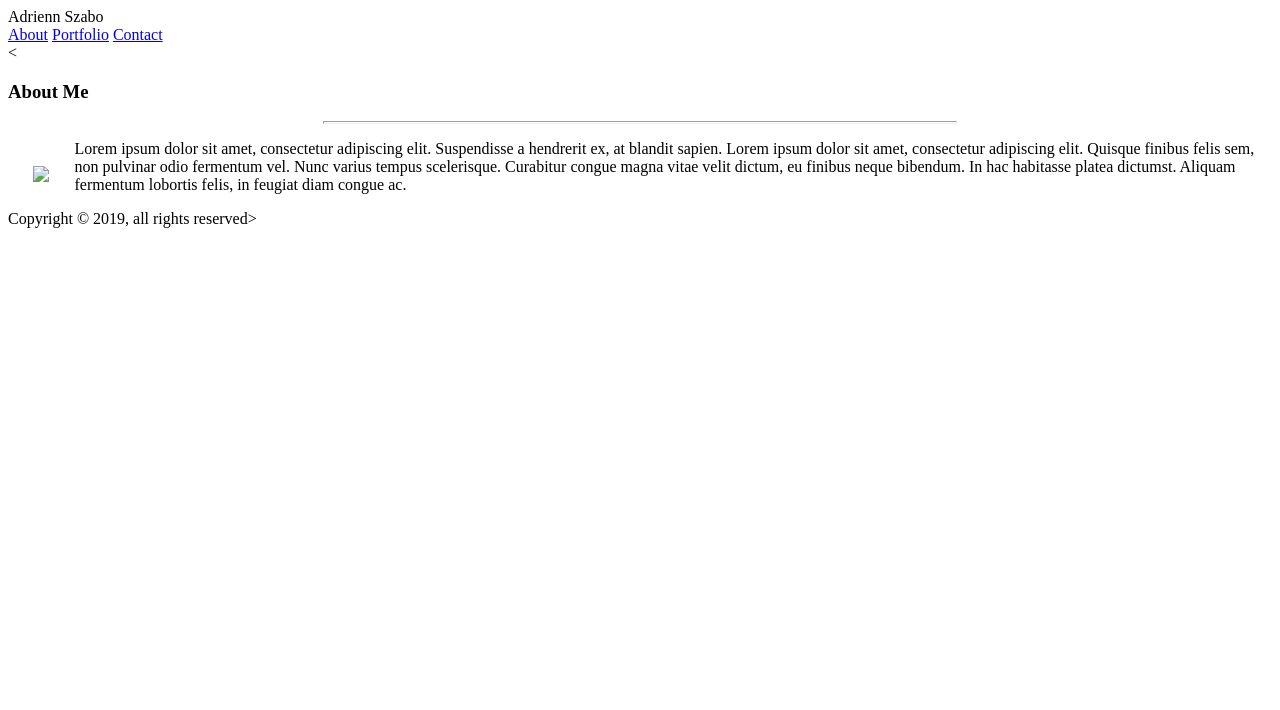
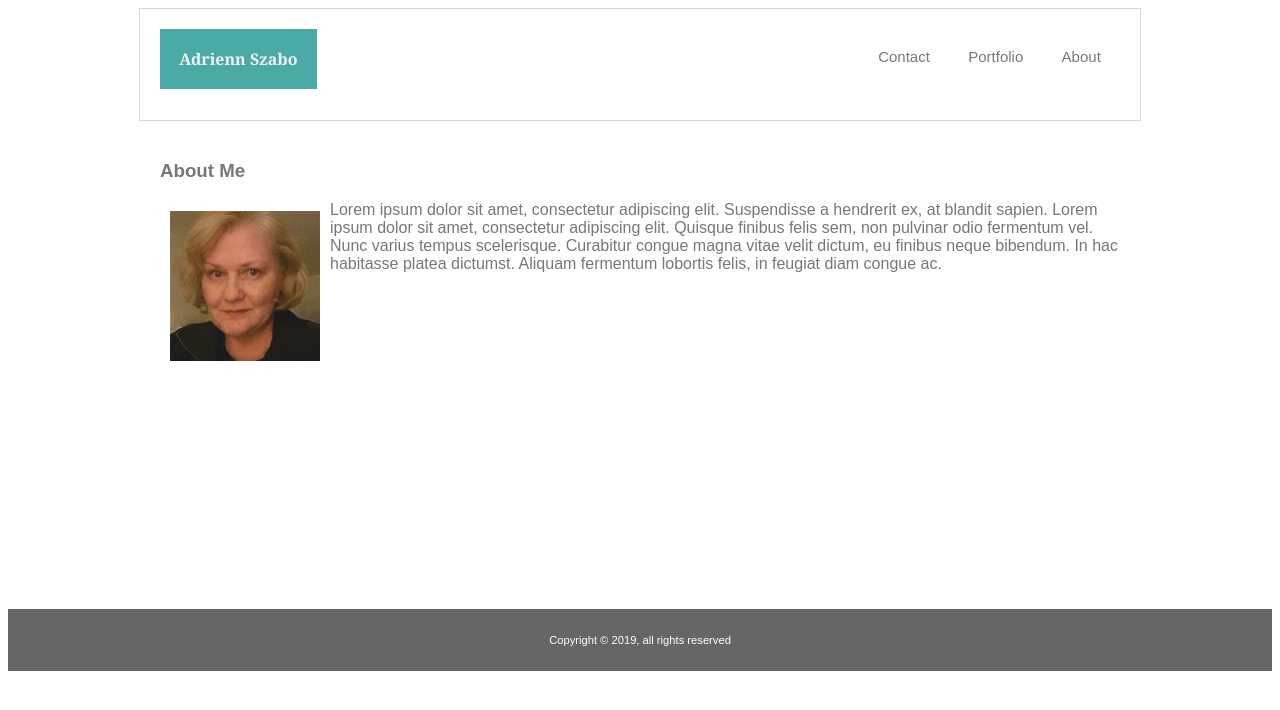
Before and after one commit to Adrienne-S/Basic-Portfolio, a plain HTML site: page index.html in a window 1280 px wide. Drawn offline with Linux system fonts and the light colour scheme; files that its build step writes are made by us from their sources.

Commit message:
Adding styling to index

```diff
--- a/assets/css/style.css
+++ b/assets/css/style.css
@@ -1,13 +1,92 @@
+
+/*Body styling */
+body {
+    color: #777777;
+    font-family: Arial, Helvetica, sans-serif;
+}
+
+.wrapperNav {
+    background-color: #ffffff;
+    align-content:center;
+    border: 1px solid #cccc;
+    max-width: 960px;
+    margin: 0 auto;
+    padding: 20px;
+}
+
+/* Style the top name banner */
+.topNav h1 {
+    float: left;
+    background-color: #4aaaa5;
+    text-align: center;
+    color: #f2f2f2;
+    font-family: Georgia, 'Times New Roman', Times, serif;
+    height: 2%;
+    width: max;
+    margin-top: 0;
+    margin-right: -5%;
+    padding: 2% 2%;
+    font-size: 100%;
+    }
+
+/* Style the top nav links */
+.topNav a {
+    float: right;
+    color: #777777;
+    margin-left: auto;
+    margin-top: 0;
+    padding: 2% 2%;
+    font-size: 15px;
+    text-decoration: none;
+    display: inline-block;
+  }
+
+  /* Change the color of links on hover */
+  .topNav a:hover {
+    color: #4BAB76;
+}
+
+/*Positioning content*/
+.wrapper {
+    position: relative;
+    background-color: #ffffff
+    border-color: 1px solid #dddddd;
+    max-width: 960px;
+    margin: 0 auto;
+    padding: 20px;
+
+}
+
+#.container{
+    float: left;
+    background-color: blue;
+}
+
 img {
     float:left;
-    margin: 1%;
-    padding: 1%;
+    opacity: 0.9;
+    margin: 10px;
+    position: relative;
 }
 
-.box{
-      width: 29.33%
-    margin: 1%;
-    padding: 1%;
-    height: 120;
-    background: aqua;
+img:hover{
+    opacity: 1;
+    filter: alpha(opacity=50); /* For IE8 and earlier */
 }
+
+/* Footer positioning */
+#bottom {
+    position: relative;
+    background-color: #666666;
+    color: #fff;
+    text-align: center;
+    margin-top: 300px;
+    font-family: Arial, Helvetica, sans-serif;
+    font-size: .7em;
+    padding: 2% 2%;
+    clear: both;
+}
+
+.clearfix {
+overflow: auto;
+}
--- a/index.html
+++ b/index.html
@@ -3,45 +3,44 @@
 
 <head>
     <meta charset="UTF-8">
-    <link rel="stylesheet" type="text/css" href="assets/style.css">
     <meta name="author" content="Adrienn Szabo">
     <title>Adrienn Szabo Portfolio</title>
+    <link rel="stylesheet" type="text/css" href="assets/css/style.css">
 </head>
 
-<div class="top-box">
-    <!-- Header Section -->
+<body>
+    <!-- Top Nav Section -->
+    <div class="wrapperNav"class="clearfix">
+            <div class="topNav">
         <header>
-        <!-- Fixed div -->
-        <div id="fixed">
-            Adrienn Szabo<br>
+            <h1>Adrienn Szabo <br>
+            </h1>
+        </header>
+        <nav>
+        <a class="nav-link active" href="index.html">About</a>
+        <a class="nav-link" href="portfolio.hmtl">Portfolio</a>
+        <a class="nav-link" href="contact.html">Contact</a>
+    </nav>
         </div>
+    </div>
+    <!-- Wrapper -->
+    <div class="wrapper"class="clearfix">
+        <div class="container"></div>
+        <div>
+            <section id="content">
+                <!---Article (With a Heading) within Section-->
+                <article>
+                    <!--Header within the Article-->
+                    <header>
+                        <h1>About Me</h1>
                     </header>
 
-    <!---Top Nav bar -->
-    <nav id="nav-bar">
-        <a href="index.html">About</a>
-        <a href="portfolio.hmtl">Portfolio</a>
-        <a href="contact.html">Contact</a>
-    </nav>
+                    <div id="photo">
+                        <!-- ADD PHOTO -->
+                        <img src="assets/images/portfolio-photo.jpg" alt="Portfolio photo" class="img-thumbnail">
                     </div>
 
-<body id="mid-article">
-    <!-- Wrapper -->
-<div class="wrapper">
-    <!-- Content Section -->
-    <div class="outer-box"></div>
-        <<div>
-            <section id="content">
-            <!---Article (With a Heading) contained within the Section-->
-            <article>
-                <!--Header within the Article-->
-                <h1>About Me</h1>
-                <hr width="50%" size="3" corlo="0">
-                <!--Photo-->
-                <div><!-- ADD PHOTO -->
-                    <img src="assets/images/####"
-                </div>
-                <!-- Body copy in the Article to EDIT-->
+                    <!-- Article copy to EDIT-->
                     <p>Lorem ipsum dolor sit amet, consectetur adipiscing elit. Suspendisse a hendrerit ex, at blandit
                         sapien.
                         Lorem ipsum dolor sit amet, consectetur adipiscing elit. Quisque finibus felis sem, non pulvinar
@@ -54,10 +53,11 @@
         </div>
     </div>
     </section>
-
-    <footer class="footer">Copyright &copy; 2019, all rights reserved>
-        <footer>
-
+    <div ID="bottom"class="clearfix">
+        <div class="footer"></div>
+        <footer>Copyright &copy; 2019, all rights reserved
+        </footer>
+    </div>
 </body>
 
 </html>
```
Also changed, not shown: testing.html (+48 -4 lines), assets/images/interlaced.png (added), assets/images/portfolio-photo.jpg (added), 1 other file. Lines whose indentation alone changed are shown as unchanged.
